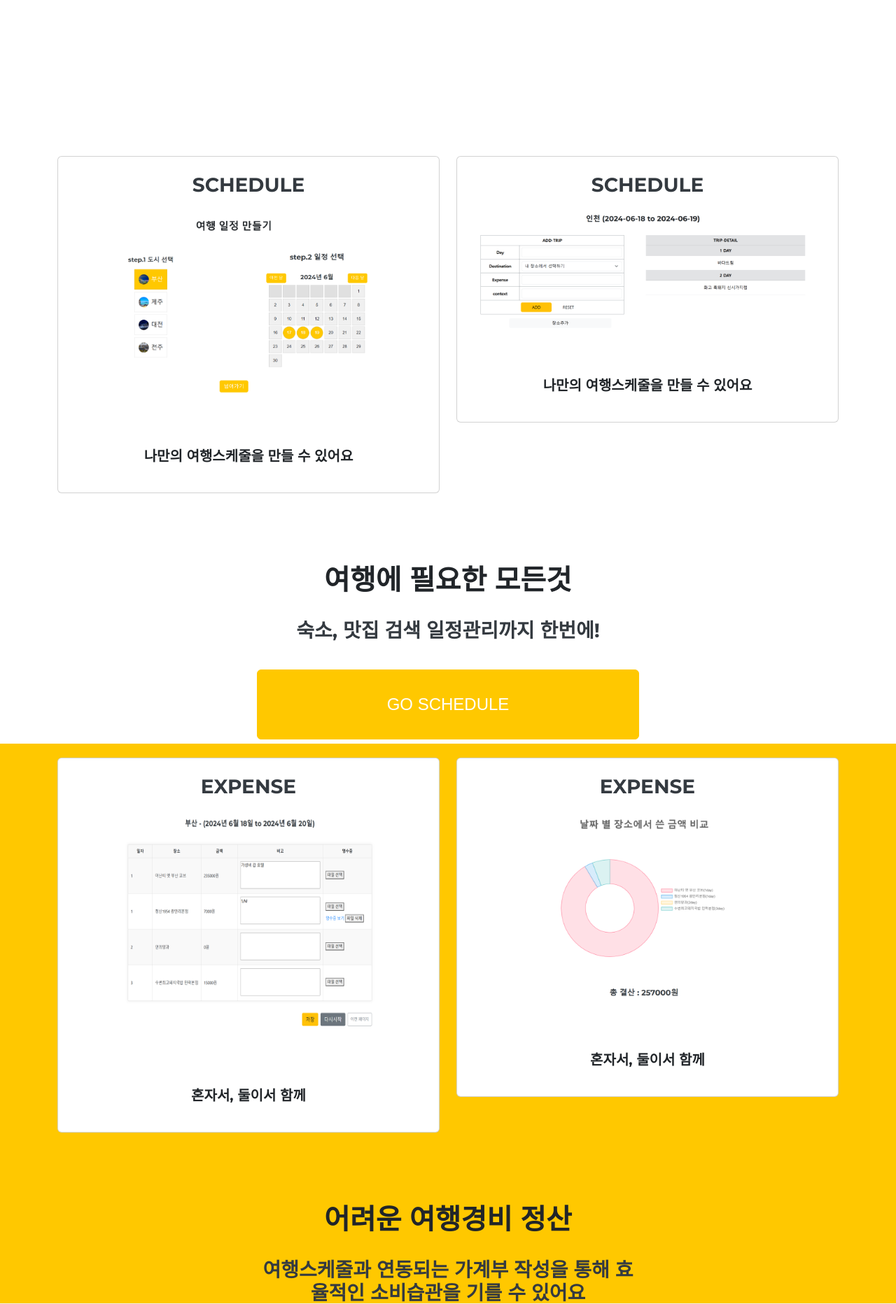
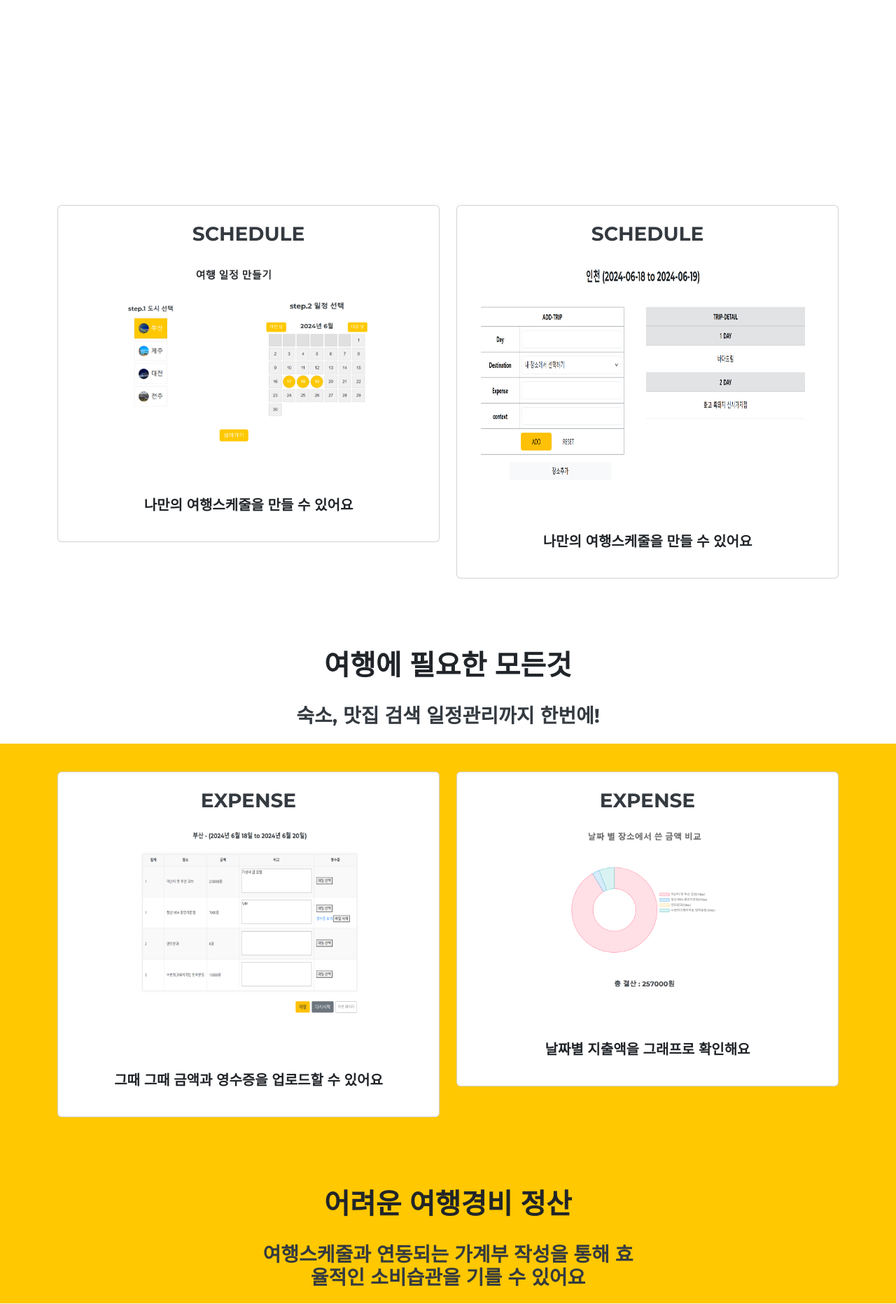
Before and after one commit to someday486/Travel-Dog, a Django app: page / in a window 1280 px wide. Shown: the part 857-2721 px from the top of the page at 70% size. Run offline with Django 5.2, Linux system fonts and the light colour scheme; some libraries are stand-ins or nearby versions.

Commit message:
마지막수정

```diff
--- a/template/destinations/location.html
+++ b/template/destinations/location.html
@@ -65,7 +65,7 @@
                     <tr>
                     <td>
                         <h2 class="section-heading text-uppercase" style="font-weight: bold;">map</h2>
-                        <div id="map" style="width:90%;height:350px;"></div>
+                        <div id="map" style="width:100%;height:350px; margin:auto;"></div>
                         <script>
                             newMap(lat, long, "기본 위치")
                         </script>
--- a/template/home.html
+++ b/template/home.html
@@ -35,7 +35,7 @@
     position: absolute; /* Position the section absolutely */
     top: 340vh; /* Initially hidden below the viewport */
     width: 100%;
-    height: 100vh; /* Cover the entire viewport */
+    height: 150vh; /* Cover the entire viewport */
     transition: background-color 0.5s ease; /* Smooth transition for background color */
     background-size : cover;
     margin-left: auto; /* or remove margin-left entirely */
@@ -46,7 +46,7 @@
 
 {% block home %}
 
-<div class="white-section" style="margin-top:100px">
+<div class="white-section" style="margin-top:170px">
     <div class="container">
         <div class="row justify-content-center">
             <div class="col-md-6">
@@ -61,14 +61,14 @@
             <div class="col-md-6">
                 <div class="card d-flex flex-column justify-content-center align-items-center p-4">
                     <div class="card-title mb-2"><h3>SCHEDULE</h3></div>
-                    <img src="/static/스케줄2.png" class="card-img-top mb-5" alt="스케줄" style="width: 100%;">
+                    <img src="/static/스케줄2.png" class="card-img-top mb-5" alt="스케줄" style="width: 100%; height:330px">
                     <div class="card-body d-flex flex-column justify-content-between">
                         <h5 class="card-text">나만의 여행스케줄을 만들 수 있어요</h5>
                     </div>
                 </div>
             </div>
         </div>
-        <div class="row justify-content-center" style="margin-top:100px;">
+        <div class="row justify-content-center" style="margin-top:100px; margin-bottom:20px">
             <div class="col-md-6">
                 <h1>여행에 필요한 모든것</h1><br>
                 <h3>숙소, 맛집 검색 일정관리까지 한번에!</h3>
@@ -84,21 +84,21 @@
 <div class="section2 d-flex justify-items-center">
     <div class="container mt-10">
         <div class="row justify-content-center">
-            <div class="col-md-6">
+            <div class="col-md-6" style="padding-top:20px">
                 <div class="card d-flex flex-column justify-content-center align-items-center p-4">
                     <div class="card-title mb-2"><h3>EXPENSE</h3></div>
-                    <img src="/static/가계부1.png" class="card-img-top mb-5" alt="가계부1" style="width: 80%; height: 332px">
+                    <img src="/static/가계부1.png" class="card-img-top mb-5" alt="가계부1" style="width: 70%; height: 290px">
                     <div class="card-body d-flex flex-column justify-content-between">
-                        <h5 class="card-text">혼자서, 둘이서 함께</h5>
+                        <h5 class="card-text">그때 그때 금액과 영수증을 업로드할 수 있어요</h5>
                     </div>
                 </div>
             </div>
-            <div class="col-md-6">
+            <div class="col-md-6" style="padding-top:20px">
                 <div class="card d-flex flex-column justify-content-center align-items-center p-4">
                     <div class="card-title mb-2"><h3>EXPENSE</h3></div>
-                    <img src="/static/가계부2.png" class="card-img-top mb-5" alt="가계부2" style="width: 80%;">
+                    <img src="/static/가계부2.png" class="card-img-top mb-5" alt="가계부2" style="width: 70%;">
                     <div class="card-body d-flex flex-column justify-content-between">
-                        <h5 class="card-text">혼자서, 둘이서 함께</h5>
+                        <h5 class="card-text">날짜별 지출액을 그래프로 확인해요</h5>
                     </div>
                 </div>
             </div>
@@ -123,7 +123,7 @@
                     <div class="card-title mb-2"><h3>REVIEW</h3></div>
                     <img src="/static/리뷰1.png" class="card-img-top mb-5" alt="리뷰1" style="width: 80%; height:293px">
                     <div class="card-body d-flex flex-column justify-content-between">
-                        <h5 class="card-text">일정별로 리뷰를 남길 수 있어요요</h5>
+                        <h5 class="card-text">일정별로 리뷰를 남길 수 있어요</h5>
                     </div>
                 </div>
             </div>
@@ -132,7 +132,7 @@
                     <div class="card-title mb-2"><h3>REVIEW</h3></div>
                     <img src="/static/리뷰2.png" class="card-img-top mb-5" alt="리뷰2" style="width: 80%;">
                     <div class="card-body d-flex flex-column justify-content-between">
-                        <h5 class="card-text">포토카드와 비용정산까지 바로</h5>
+                        <h5 class="card-text">포토카드로 보는 그날의 기억</h5>
                     </div>
                 </div>
             </div>
--- a/template/index.html
+++ b/template/index.html
@@ -24,9 +24,6 @@
     .header-buttons {
       padding-right: 20px;
     }
-    {% comment %} .header-logo img {
-      margin-left: 200px;
-    } {% endcomment %}
 
     .navbar-light {
     background-color: white; /* 네비게이션 바 배경색 */
@@ -74,9 +71,9 @@
               <img src="/static/로그인로고.gif" alt="로그인 로고" onclick="document.location.href='/account/logout/'" style="height: 70px; margin-right: 5px;" onclick="" id="login">
             </div>
             <div class="d-flex flex-column align-items-left">
-              <p style="font-size: 1.2rem; margin-bottom: -10px;">{{ user }}님</p>
-              <button type="button" class="btn" onclick="document.location.href='/account/myinfo/'" id="myinfo" style="font-size: 1.2rem; margin-top: -2px; margin-bottom: -10px;">INFO</button>
-              <button type="button" class="btn" onclick="document.location.href='/managetrip'" id="myinfo" style="font-size: 1.2rem; margin-top: -4px; margin-right: -30px;">MANAGE</button>
+              <p style="font-size: 1.2rem; margin-bottom: -10px; margin-left: 30px;">{{ user }}님</p>
+              <button type="button" class="btn" onclick="document.location.href='/account/myinfo/'" id="myinfo" style="font-size: 1rem; margin-top: -2px; margin-bottom: -10px;">INFO</button>
+              <button type="button" class="btn" onclick="document.location.href='/managetrip'" id="myinfo" style="font-size: 1rem; margin-top: -4px; margin-right: -30px;">MANAGE</button>
             </div>
           </div>
         {% else %}
--- a/template/registration/login.html
+++ b/template/registration/login.html
@@ -39,9 +39,8 @@
 {% endblock %}
 
 {% block content %}
-    <h3 class="text-center">로그인 페이지</h3>
     <form method="post" class="table-container">{% csrf_token %}
-        <table class="table-secondary" style='width:50%' align="center">
+        <table class="table-secondary" style='width:40%; height:200px; margin-top:30px' align="center">
             <tr>
                 <th>로그인 아이디</th>
                 <td><input type="text" name="username"></td>
@@ -50,7 +49,7 @@
                 <th>로그인 암호</th>
                 <td><input type="password" name="password"></td>
             </tr>
-            <tr>
+            <tr style='height:100px;'>
                 <td colspan="2">
                     <input type="submit" class="btn btn-warning"
                         style="width:120px" value="로그인">
--- a/trips/models.py
+++ b/trips/models.py
@@ -31,7 +31,7 @@ class TripDetail(models.Model):
     trip = models.ForeignKey(Trip, on_delete=models.CASCADE)
     day = models.IntegerField()
     destination = models.ForeignKey(Destination, on_delete=models.CASCADE)
-    expense = models.DecimalField(max_digits=10, decimal_places=2,null=False)
+    expense = models.DecimalField(max_digits=10, decimal_places=2,null=False, default=0)
     context = models.TextField(null=True)
 
     def __str__(self):
--- a/trips/views.py
+++ b/trips/views.py
@@ -1,8 +1,9 @@
-from django.shortcuts import render, redirect
+from django.shortcuts import render, redirect, HttpResponse
 from django.contrib.auth.decorators import login_required
 from .models import Region, Trip, TripDetail, Destination
 import datetime
-
+import requests
+import re
 
 @login_required
 def index(request):
```
Also changed, not shown: template/registration/myinfo.html (+3 -12 lines), template/registration/register.html (+14 -15 lines), template/trips/next_page.html (+3 -20 lines), trips/migrations/0007_alter_tripdetail_expense.py (added).
